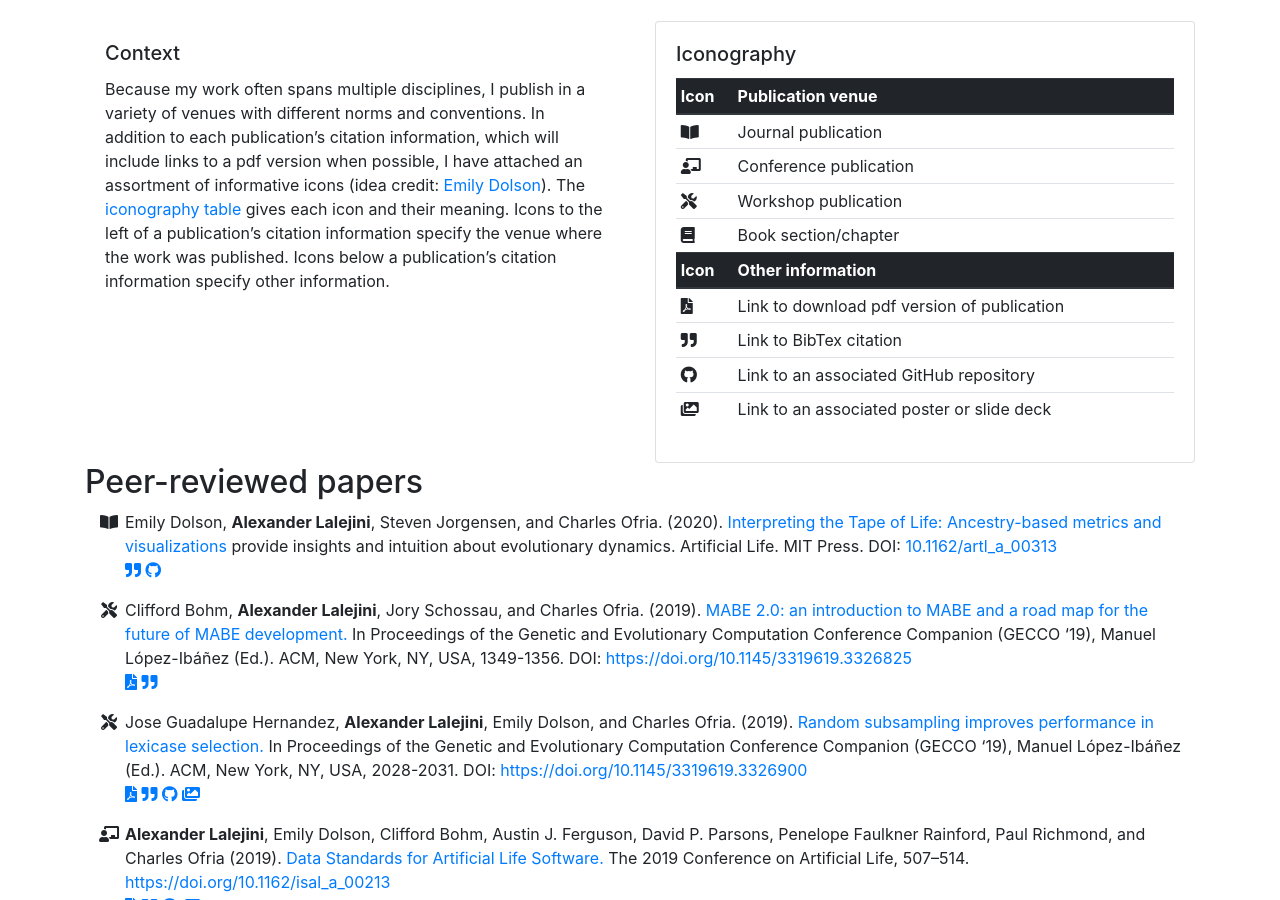
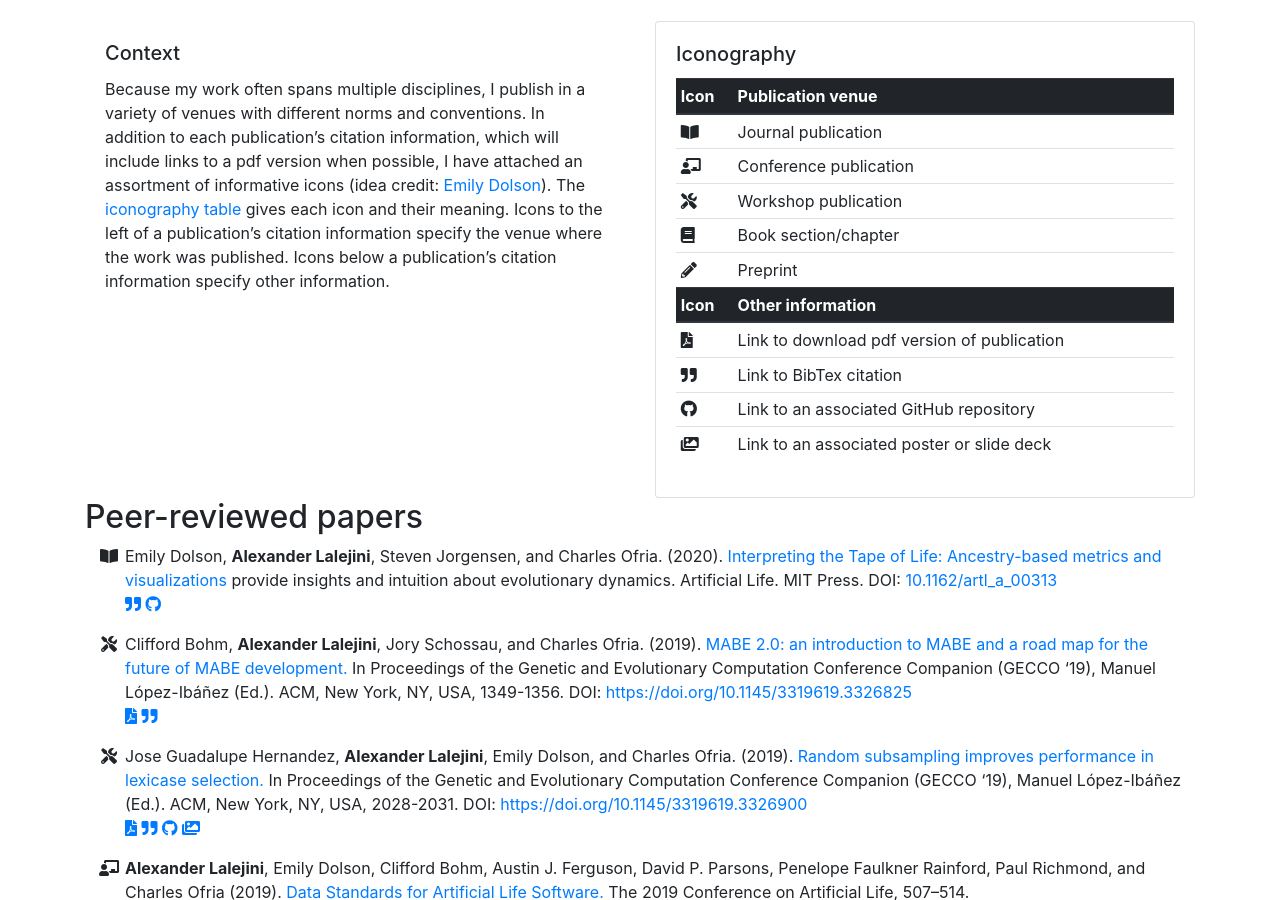
Before and after one commit to amlalejini/amlalejini.github.io, a Jekyll site: the page built from _pages/publications.md, in a window 1280 px wide and 900 px high, scrolled down 316 px. Built offline with Jekyll 4.4.1, drawn with Linux system fonts in a browser that asks for light colours; nearby versions of some CDN libraries.

Commit message:
add preprint publication venue

```diff
--- a/_data/icons.yml
+++ b/_data/icons.yml
@@ -8,11 +8,13 @@
 venue_conference_icon: <i class="fas fa-chalkboard-teacher"></i>
 venue_book_icon: <i class="fas fa-book"></i>
 venue_workshop_icon: <i class="fas fa-tools"></i>
+venue_preprint_icon: <i class="fas fa-pencil-alt"></i>
 
 venue_journal_bullet: <i class="fa-li fas fa-book-open"></i>
 venue_conference_bullet: <i class="fa-li fas fa-chalkboard-teacher"></i>
 venue_book_bullet: <i class="fa-li fas fa-book"></i>
 venue_workshop_bullet: <i class="fa-li fas fa-tools"></i>
+venue_preprint_bullet: <i class="fa-li fas fa-pencil-alt"></i>
 venue_unknown_bullet: <i class="fa-li fas fa-question"></i>
 
 contact_email_bullet: <i class="fa-li fa fa-envelope"></i>
--- a/_includes/list_publications.html
+++ b/_includes/list_publications.html
@@ -26,6 +26,8 @@
                 {{ site.data.icons.venue_workshop_bullet }}
               {% when 'journal' %}
                 {{ site.data.icons.venue_journal_bullet }}
+              {% when 'preprint' %}
+                {{ site.data.icons.venue_preprint_bullet }}
               {% else %}
                 {{ site.data.icons.venue_unknown_bullet }}
             {% endcase %}
--- a/_layouts/publications.html
+++ b/_layouts/publications.html
@@ -58,6 +58,10 @@
                 <th scope="row">{{ site.data.icons.venue_book_icon }}</th>
                 <td>Book section/chapter</td>
               </tr>
+              <tr>
+                <th scope="row">{{ site.data.icons.venue_preprint_icon }}</th>
+                <td>Preprint</td>
+              </tr>
             </tbody>
             <thead class="thead-dark">
               <tr>
```
